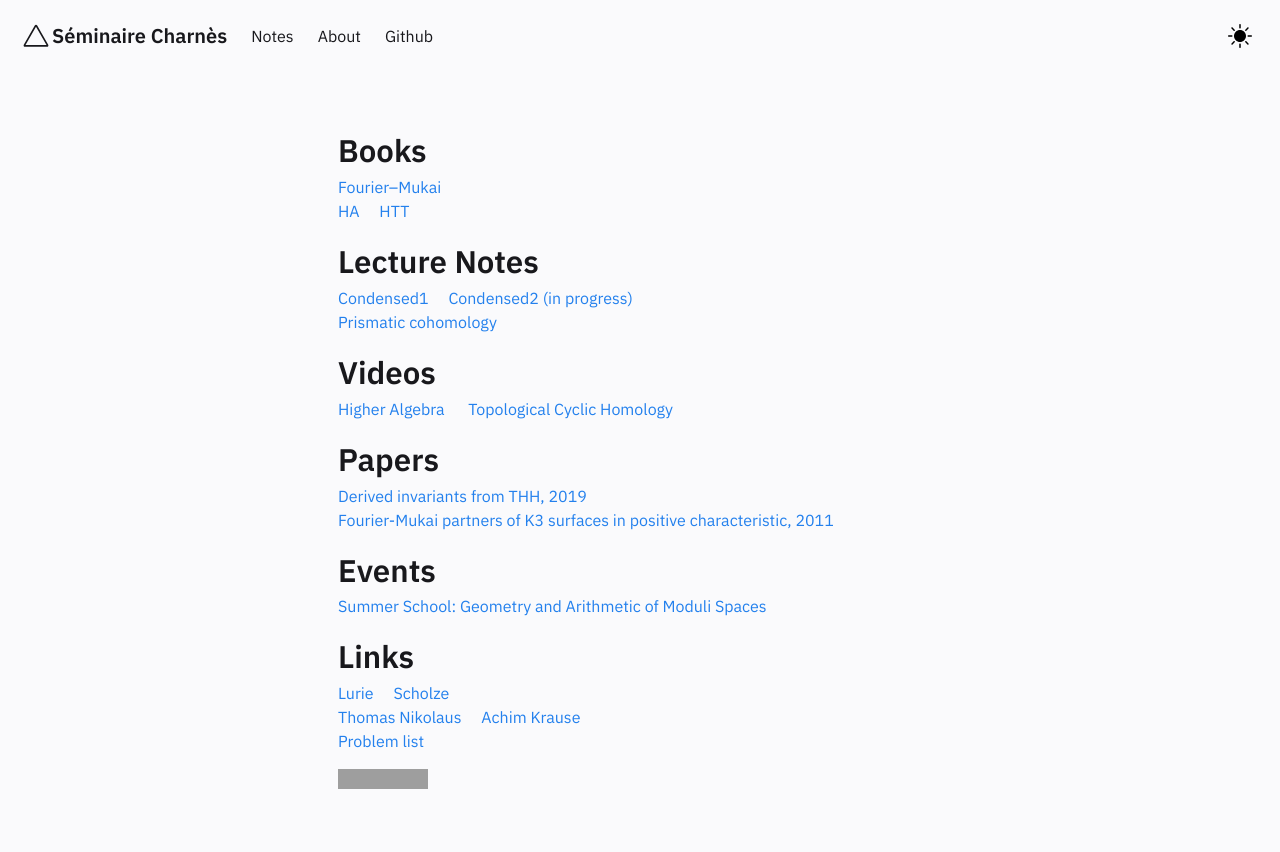
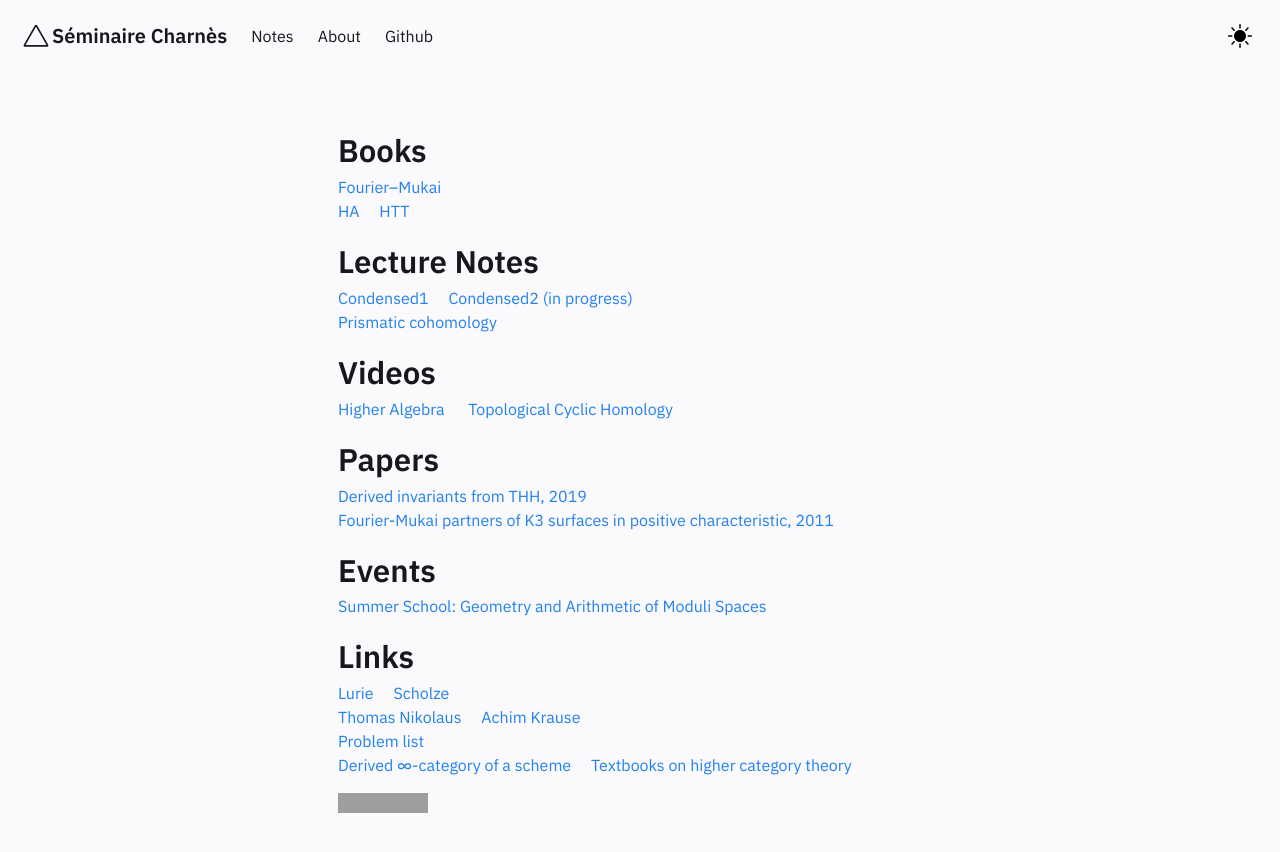
Before and after one commit to runxg/runxg.github.io, a Jekyll site: the page built from pages/index.md, in a window 1280 px wide. Shown: the top 852 px of the page. Built offline with Jekyll 4.4.1, drawn with Linux system fonts in a browser that asks for light colours; grey boxes are pictures that could not be loaded.

Commit message:
Update Homepage.html

```diff
--- a/_includes/Homepage.html
+++ b/_includes/Homepage.html
@@ -46,6 +46,8 @@
     <br><a href="https://www.uni-muenster.de/IVV5WS/WebHop/user/nikolaus/index.html">Thomas Nikolaus</a>
     &emsp;<a href="https://www.uni-muenster.de/IVV5WS/WebHop/user/krauseac/">Achim Krause</a>
     <br><a href="https://aimath.org/problemlists/">Problem list</a>
+    <br><a href="https://mathoverflow.net/questions/394054/why-stable-infty-categories">Derived ∞-category of a scheme</a>
+    &emsp;<a href="https://math.stackexchange.com/questions/1275964/textbooks-on-higher-category-theory">Textbooks on higher category theory</a>
     </p>
 
 
```
